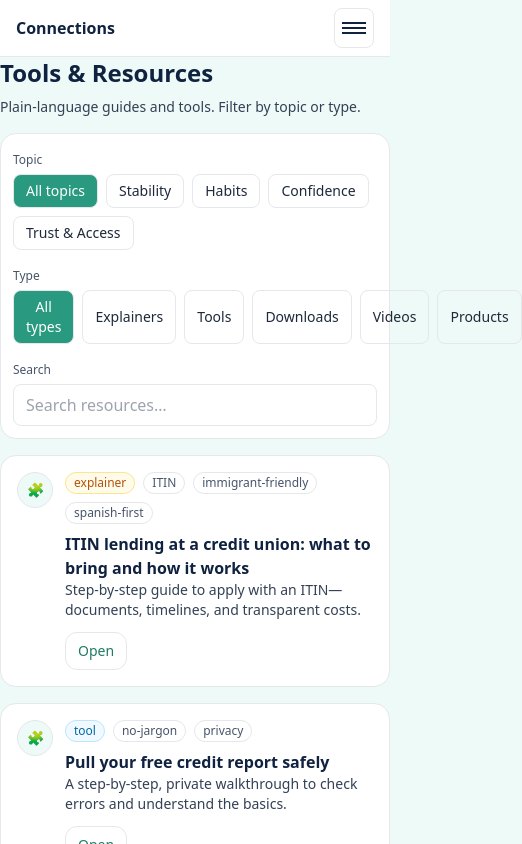
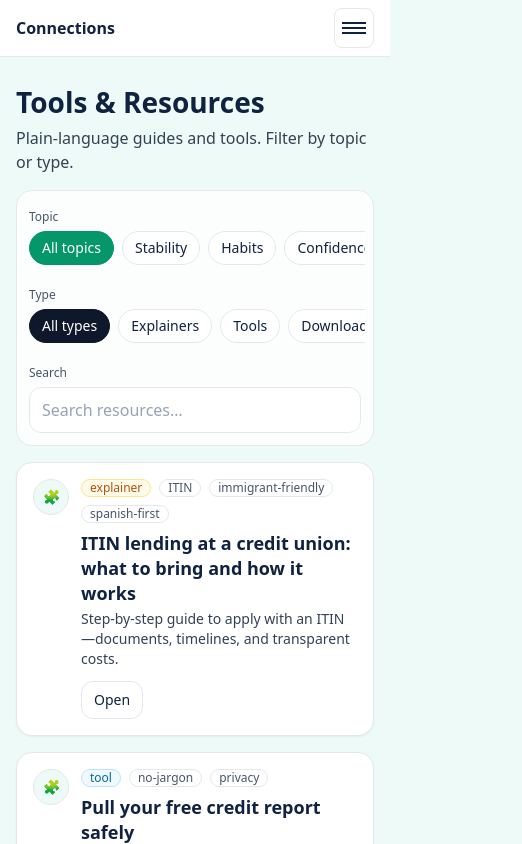
Before and after one commit to Ktm0660/CCU_Fin_Health, a Next.js app: page /resources in a window 390 px wide. Shown: the top 844 px of the page, 522 px wide, since content can reach past the window. Built offline with nearby package versions, Linux system fonts and the light colour scheme.

Commit message:
ui(resources): calmer cards, sticky filters, better chip styles, improved mobile spacing

```diff
--- a/components/ResourceCard.tsx
+++ b/components/ResourceCard.tsx
@@ -9,24 +9,24 @@ export default function ResourceCard({ r, locale }:{ r: Resource; locale: "en"|"
     "bg-brand-50 text-brand-700 border-brand-200";
 
   return (
-    <div className="rounded-2xl border bg-white p-4">
+    <div className="bg-white border rounded-2xl p-4 md:p-5 shadow-sm hover:shadow transition-shadow">
       <div className="flex items-start gap-3">
         <div className="h-9 w-9 rounded-full border bg-brand-50 flex items-center justify-center text-sm" aria-hidden>🧩</div>
         <div className="flex-1">
-          <div className="flex items-center gap-2 flex-wrap">
-            <span className={`inline-flex items-center rounded-full border px-2 py-0.5 text-xs ${badge(r.type)}`}>
+          <div className="flex items-center gap-2 flex-wrap mb-2">
+            <span className={`inline-flex items-center rounded-full border px-2 py-0.5 text-xs leading-none ${badge(r.type)}`}>
               {r.type}
             </span>
             {r.tags.slice(0,3).map((t,i)=>(
-              <span key={i} className="inline-flex items-center rounded-full border px-2 py-0.5 text-xs bg-white text-slate-600">{t}</span>
+              <span key={i} className="inline-flex items-center rounded-full border px-2 py-0.5 text-xs bg-white text-slate-600 leading-none">{t}</span>
             ))}
           </div>
-          <p className="mt-2 font-semibold text-ink-900">{rTitle(r, locale)}</p>
-          <p className="text-sm text-slate-700">{rSummary(r, locale)}</p>
+          <p className="text-lg font-semibold text-ink-900 leading-snug">{rTitle(r, locale)}</p>
+          <p className="text-sm text-slate-700 mt-1">{rSummary(r, locale)}</p>
           <div className="mt-3">
             <a
               href={r.href}
-              className="inline-flex items-center justify-center rounded-xl border px-3 py-2 text-sm no-underline"
+              className="inline-flex items-center justify-center rounded-xl border px-3 py-2 text-sm no-underline text-ink-900 hover:bg-slate-50"
               target={r.href.startsWith("http") ? "_blank" : "_self"}
               rel="noreferrer"
             >
--- a/pages/resources.tsx
+++ b/pages/resources.tsx
@@ -47,25 +47,33 @@ export default function ResourcesPage() {
   const T = (en:string, es:string)=> locale==="en" ? en : es;
 
   return (
-    <section>
-      <h1 className="text-2xl font-semibold text-ink-900 mb-2">
+    <section className="py-6">
+      <div className="max-w-3xl md:max-w-4xl mx-auto px-4">
+        <h1 className="text-[28px] md:text-4xl leading-tight font-bold text-ink-900 mt-1 mb-1.5">
           {T("Tools & Resources", "Herramientas y recursos")}
         </h1>
-      <p className="text-sm text-slate-700 mb-4">
-        {T("Plain-language guides and tools. Filter by topic or type.", "Guías y herramientas en lenguaje simple. Filtra por tema o tipo.")}
+        <p className="text-slate-700 mb-4 md:mb-6">
+          {T(
+            "Plain-language guides and tools. Filter by topic or type.",
+            "Guías y herramientas en lenguaje simple. Filtra por tema o tipo."
+          )}
         </p>
 
         {/* Filters */}
-      <div className="bg-white rounded-2xl border p-3 mb-4">
+        <div className="bg-white rounded-2xl border p-3 md:p-5 mb-4 md:mb-6 sticky top-[56px] z-10 md:static md:top-auto backdrop-blur supports-[backdrop-filter]:bg-white/80">
           <div className="flex flex-col md:flex-row gap-3 md:items-end">
             <div className="flex-1">
               <label className="text-xs text-slate-600">{T("Topic","Tema")}</label>
-            <div className="flex gap-2 flex-wrap mt-1">
+              <div className="flex gap-2 overflow-x-auto md:flex-wrap pb-1 -mx-1 px-1 mt-1">
                 {AREAS.map(a=>(
                   <button
                     key={a.key as string}
                     onClick={()=>setArea(a.key as Area|"all")}
-                  className={`px-3 py-1.5 rounded-lg border text-sm ${area===a.key ? "bg-brand-500 text-white" : ""}`}
+                    className={`px-3 py-1.5 rounded-full border text-sm whitespace-nowrap transition-colors ${
+                      area===a.key
+                        ? "bg-emerald-600 text-white border-emerald-600"
+                        : "bg-white text-ink-900 hover:border-emerald-300"
+                    }`}
                   >
                     {T(a.en,a.es)}
                   </button>
@@ -74,12 +82,16 @@ export default function ResourcesPage() {
             </div>
             <div>
               <label className="text-xs text-slate-600">{T("Type","Tipo")}</label>
-            <div className="flex gap-2 mt-1">
+              <div className="flex gap-2 overflow-x-auto md:flex-wrap pb-1 -mx-1 px-1 mt-1">
                 {TYPES.map(t=>(
                   <button
                     key={t.key as string}
                     onClick={()=>setType(t.key as RType|"all")}
-                  className={`px-3 py-1.5 rounded-lg border text-sm ${type===t.key ? "bg-brand-500 text-white" : ""}`}
+                    className={`px-3 py-1.5 rounded-full border text-sm whitespace-nowrap transition-colors ${
+                      type===t.key
+                        ? "bg-slate-900 text-white border-slate-900"
+                        : "bg-white text-ink-900 hover:border-emerald-300"
+                    }`}
                   >
                     {T(t.en,t.es)}
                   </button>
@@ -92,7 +104,7 @@ export default function ResourcesPage() {
                 value={q}
                 onChange={e=>setQ(e.target.value)}
                 placeholder={T("Search resources…","Buscar recursos…")}
-              className="mt-1 w-full md:w-64 px-3 py-2 rounded-lg border"
+                className="mt-1 w-full md:w-64 px-3 py-2.5 rounded-xl border bg-white/90 placeholder:text-slate-400 focus:outline-none focus:ring-2 focus:ring-emerald-300"
               />
             </div>
           </div>
@@ -102,6 +114,7 @@ export default function ResourcesPage() {
         <div className="grid md:grid-cols-3 gap-4">
           {list.map(r=> <ResourceCard key={r.id} r={r} locale={locale} />)}
         </div>
+      </div>
     </section>
   );
 }
```
Lines whose indentation alone changed are shown as unchanged.
